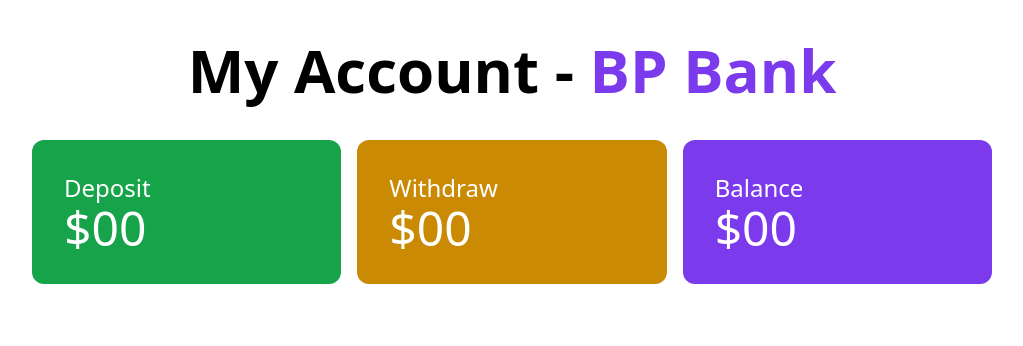
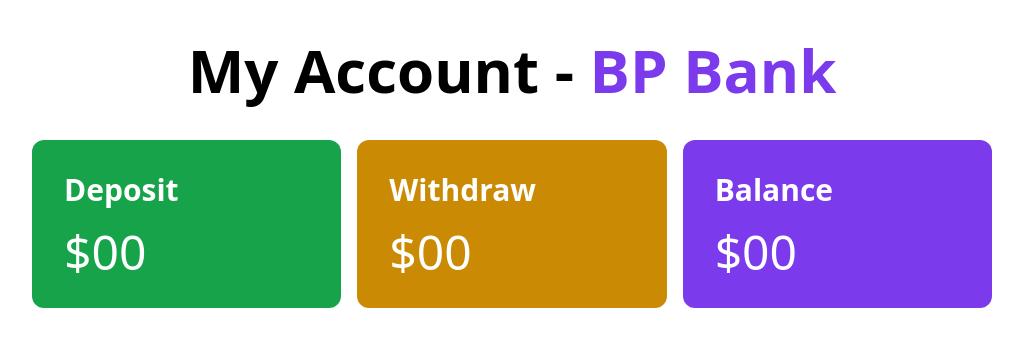
Before and after one commit to devmashum/Bank, a plain HTML site: page bank.html in a window 1280 px wide. Shown: the whole page, without its empty margins (128-1151 px from the left). Drawn offline with nearby package versions, Linux system fonts and the light colour scheme.

Commit message:
new changes

```diff
--- a/bank.html
+++ b/bank.html
@@ -15,19 +15,19 @@
     </header>
     <main>
         <section>
-            <div class="grid grid-cols-3 gap-4 w-9/12 mx-auto text-white">
+            <div class="grid lg:grid-cols-3 gap-4 w-9/12 mx-auto text-white">
                 <div class="bg-green-600 p-8 rounded-xl">
-                    <h4 class="text-2xl">Deposit</h4>
+                    <h4 class="text-3xl font-bold pb-5">Deposit</h4>
                     <h2 class="text-5xl">$00</h2>
                 </div>
 
                 <div class="bg-yellow-600 p-8 rounded-xl">
-                    <h4 class="text-2xl">Withdraw</h4>
-                    <h2 class="text-5xl">$00</h2>
+                    <h4 class="text-3xl font-bold pb-5">Withdraw</h4>
+                    <h2 class="text-5xl ">$00</h2>
                 </div>
 
                 <div class="bg-violet-600 p-8 rounded-xl">
-                    <h4 class="text-2xl">Balance</h4>
+                    <h4 class="text-3xl font-bold pb-5">Balance</h4>
                     <h2 class="text-5xl">$00</h2>
                 </div>
 
```
